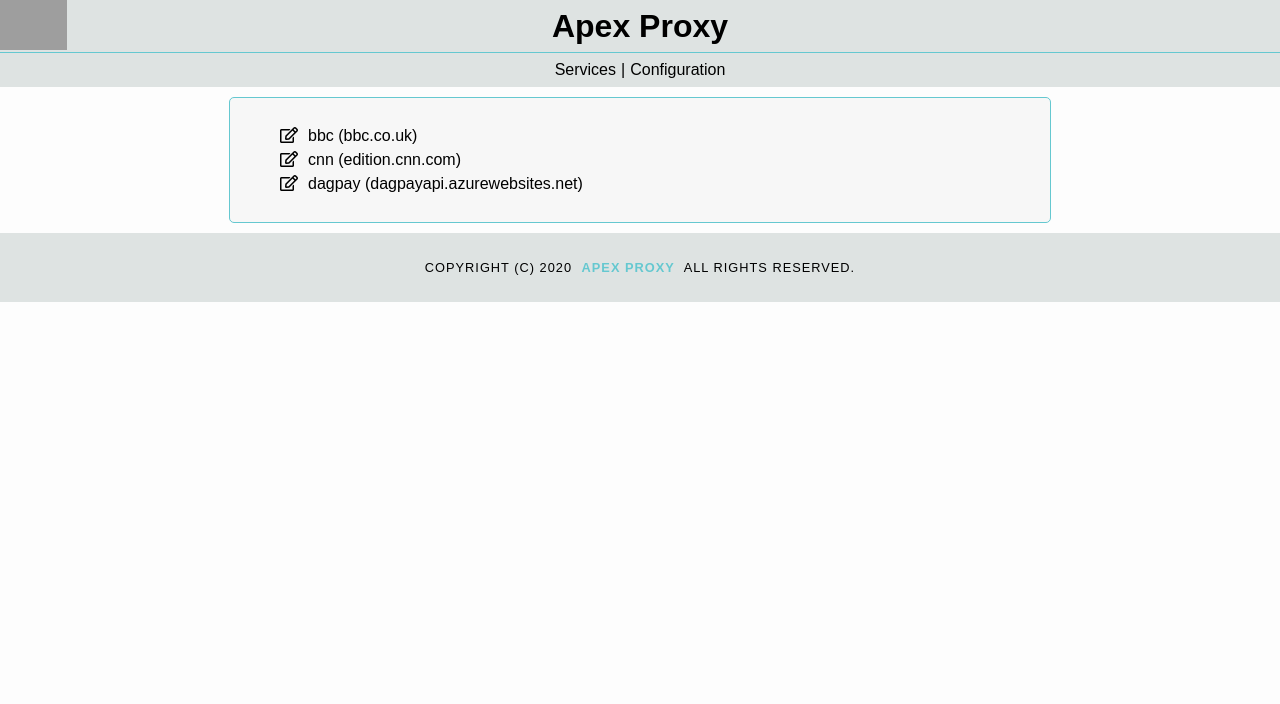
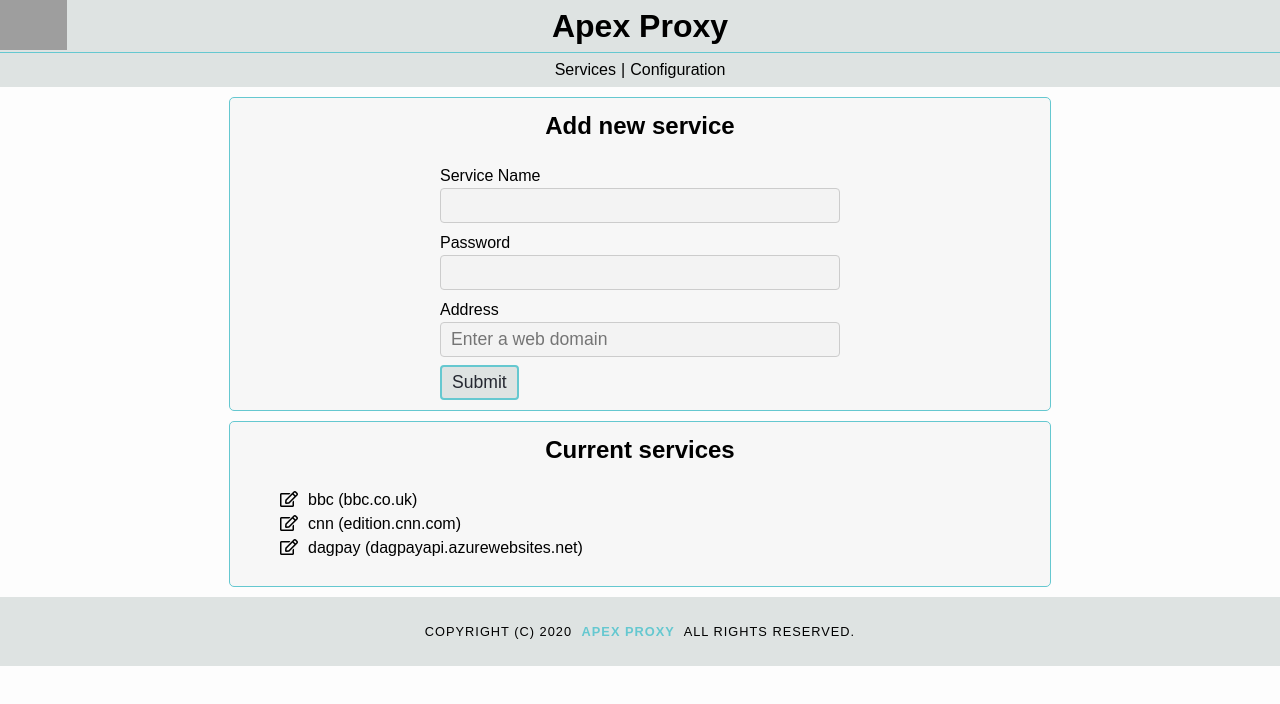
Before and after one commit to apex-api-proxy/apex-admin-ui, a React (Create React App) app: page / in a window 1280 px wide. Shown: the top 704 px of the page. Built offline with nearby package versions, Linux system fonts and the light colour scheme; grey boxes are pictures that could not be loaded.

Commit message:
refactor props

```diff
--- a/src/App.js
+++ b/src/App.js
@@ -3,8 +3,10 @@ import { Route } from 'react-router-dom';
 import Header from './components/Header/Header';
 import Footer from './components/Footer/Footer';
 import ListServices from './components/ListServices/ListServices';
+import ServicesIndex from './components/ServicesIndex/ServicesIndex';
 import UpdateService from './components/UpdateService/UpdateService';
 import NewService from './components/NewService/NewService';
+import { serviceFormInputs } from './formInputs';
 import './App.css';
 
 class App extends React.Component {
@@ -12,9 +14,6 @@ class App extends React.Component {
     super(props);
 
     this.state = {
-      "service-credentials": {
-
-      },
       "service-hosts": {
         "dagpay": "dagpayapi.azurewebsites.net",
         "cnn": "edition.cnn.com",
@@ -69,10 +68,21 @@ class App extends React.Component {
       return returnObject;
     });
 
+    const listServices = {
+      services: services,
+      onEditServiceClick: this.handleServiceEditClick,
+      formInputChange: this.handleFormInputChange,
+    };
+
+    const newService = {
+      inputs: serviceFormInputs,
+      formInputChange: this.handleFormInputChange,
+    }
+
     return (
       <div>
         <Header />
-        <Route path='/' exact render={(listProps) => <ListServices services={services} activeEditForm={this.state["activeServiceEditForm"]} onEditServiceClick={this.handleServiceEditClick} formInputChange={this.handleFormInputChange}/>} />
+        <Route path='/' exact render={(listProps) => <ServicesIndex listServices={listServices} newService={newService} activeEditForm={this.state["activeServiceEditForm"]["name"]} />} />
         <Route path='/services' exact render={(listProps) => <ListServices services={services}  activeEditForm={this.state["activeServiceEditForm"]["name"]} onEditServiceClick={this.handleServiceEditClick} formInputChange={this.handleFormInputChange}/>} />
         <Route path='/configuration' exact render={(listProps) => <ListServices services={services} />} />
         <Footer />
--- a/src/components/Footer/Footer.js
+++ b/src/components/Footer/Footer.js
@@ -3,8 +3,8 @@ import React from 'react'
 const Footer = (props) => {
 	return (
 		<footer id="footer">
-	        Copyright (c) 2020 <a href="https://github.com/apex-api/"><strong>Apex Proxy</strong></a> All Rights Reserved.
-	    </footer>
+      Copyright (c) 2020 <a href="https://github.com/apex-api/"><strong>Apex Proxy</strong></a> All Rights Reserved.
+    </footer>
 	)
 }
 
--- a/src/components/ListServices/ListServices.js
+++ b/src/components/ListServices/ListServices.js
@@ -2,6 +2,7 @@ import React from 'react';
 import Service from '../Service/Service';
 
 const ListServices = (props) => {
+	console.log('ListServices props: ', props);
 	const services = props.services.map(service => <Service
 		key={service.name}
 		name={service.name}
@@ -13,6 +14,7 @@ const ListServices = (props) => {
 
 	return (
 		<section>
+			<h2>Current services</h2>
 			<ul>
 				{services}
 		 	</ul>
--- a/src/components/NewService/NewService.js
+++ b/src/components/NewService/NewService.js
@@ -2,7 +2,12 @@ import React from 'react';
 import ServiceForm from '../ServiceForm/ServiceForm';
 
 const NewService = (props) => {
-	return (<div>New Service page</div>);
+	return (
+		<section>
+			<h2>Add new service</h2>
+			<ServiceForm inputs={props.inputs} formInputChange={props.formInputChange}/>
+		</section>
+	);
 	// return (
 	// 	<section>
 	// 		<h2>New Service</h2>
--- a/src/components/ServicesIndex/ServicesIndex.js
+++ b/src/components/ServicesIndex/ServicesIndex.js
@@ -1,27 +1,16 @@
 import React from 'react';
-import Service from '../Service/Service';
+import ListServices from '../ListServices/ListServices';
+import NewService from '../NewService/NewService';
 
 const ServicesIndex = (props) => {
-	const services = props.services.map(service => {
-		return (
-			<Service
-				key={service.serviceId}
-				serviceId={service.serviceId}
-				firstName={service.firstName}
-				lastName={service.lastName}
-				deduction={service.deduction}
-				dependents={!!service.dependents ? service.dependents : []}
+	return (
+		<div>
+			<NewService {...props.newService} />
+			<ListServices
+				{...props.listServices}
+				activeEditForm={props.activeEditForm}
 			/>
-		)
-	});
-
-	return (
-		<section>
-			<h2>Beneficiaries</h2>
-			<ul className="employees" onClick={props.displayDependentsListener} onKeyDown={props.displayDependentsListener}>
-				{employees}
-			</ul>
-		</section>
+		</div>
 	)
 }
 
--- a/src/styles.css
+++ b/src/styles.css
@@ -118,6 +118,10 @@ h1 {
     line-height: 1;
     padding: 10px 0;
     border-bottom: 1px solid #65c8d0;
+}
+
+h2 {
+    text-align: center;
 }
 
 section i {
```
